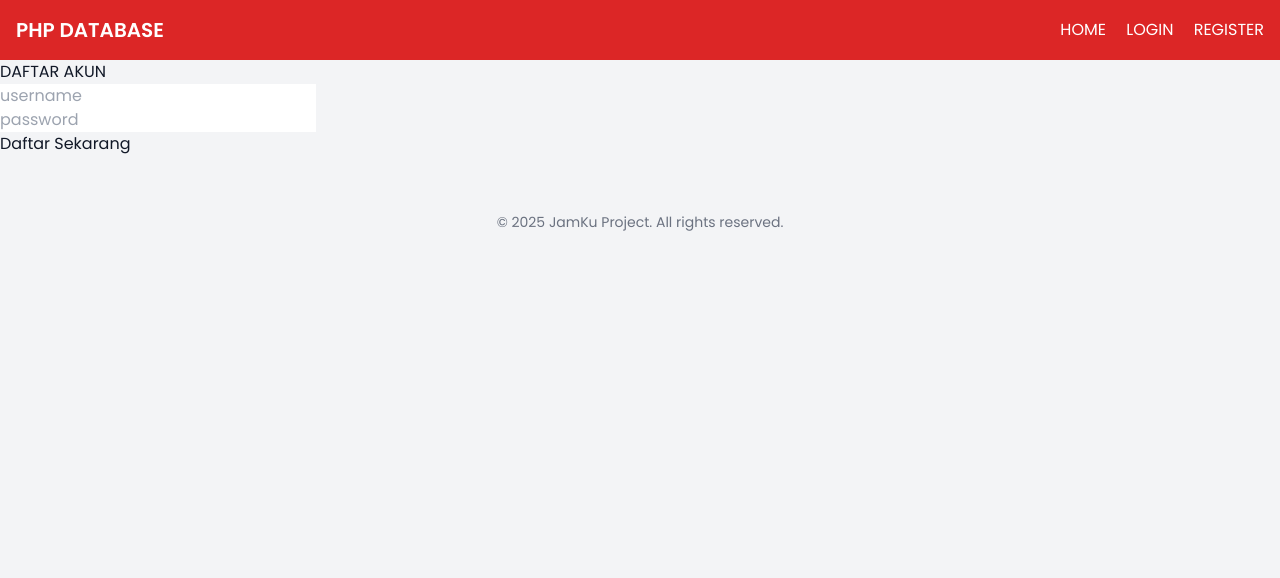
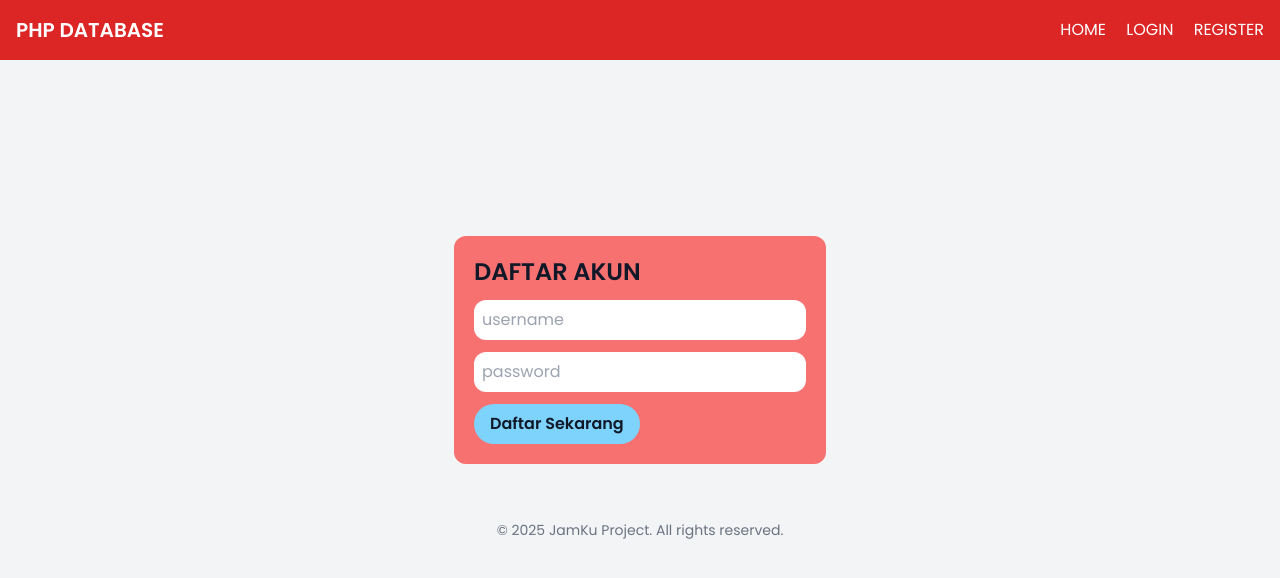
Before and after one commit to RIDHOALFIWIJAYA/Jam-Tangan, a PHP site: page /register.php in a window 1280 px wide. Shown: the top 578 px of the page. Run offline with PHP 8.4, Linux system fonts and the light colour scheme; some libraries are stand-ins or nearby versions.

Commit message:
up phpnya

```diff
--- a/register.php
+++ b/register.php
@@ -43,13 +43,17 @@ if (isset($_POST["register"])) {
 </head>
 <body>
     <?php include "layout/header.html" ?>
-    <h3>DAFTAR AKUN</h3>
+    <div class="flex flex-col justify-center items-center">
+    <div class="flex-col bg-red-400 p-5 mt-44 rounded-xl">
+    <h3 class="font-bold text-2xl">DAFTAR AKUN</h3>
     <i><?= $pesan ?></i>
-    <form action="register.php" method="POST">
-        <input type="text" placeholder="username" name="username" required/><br>
-        <input type="text" placeholder="password" name="password" required/><br>
-        <button type="submit" name="register">Daftar Sekarang</button>
+    <form action="register.php" method="POST" class="mt-3">
+        <input type="text" placeholder="username" name="username" class="rounded-xl p-2" required/><br>
+        <input type="text" placeholder="password" name="password" class="mt-3 rounded-xl p-2" required/><br>
+        <button type="submit" name="register" class="mt-3 p-2 pl-4 pr-4 font-bold bg-sky-300 rounded-full hover:bg-sky-500">Daftar Sekarang</button>
     </form>
+    </div>
+    </div>
     <?php include "layout/footer.html" ?>
 </body>
 </html>
```
Also changed, not shown: index.php (+5 -4 lines), login.php (+8 -4 lines).
